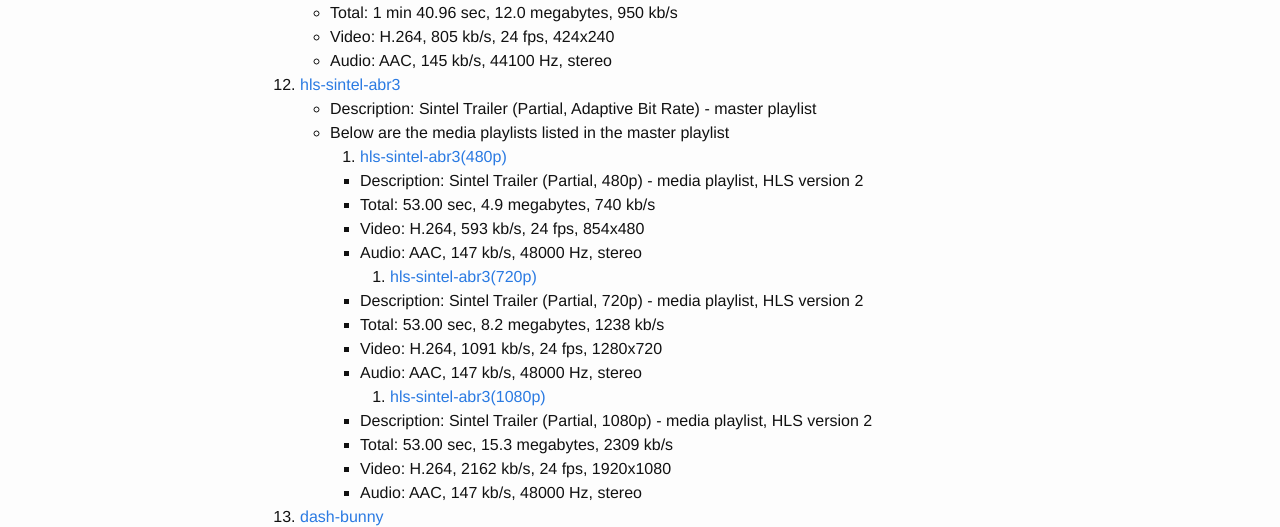
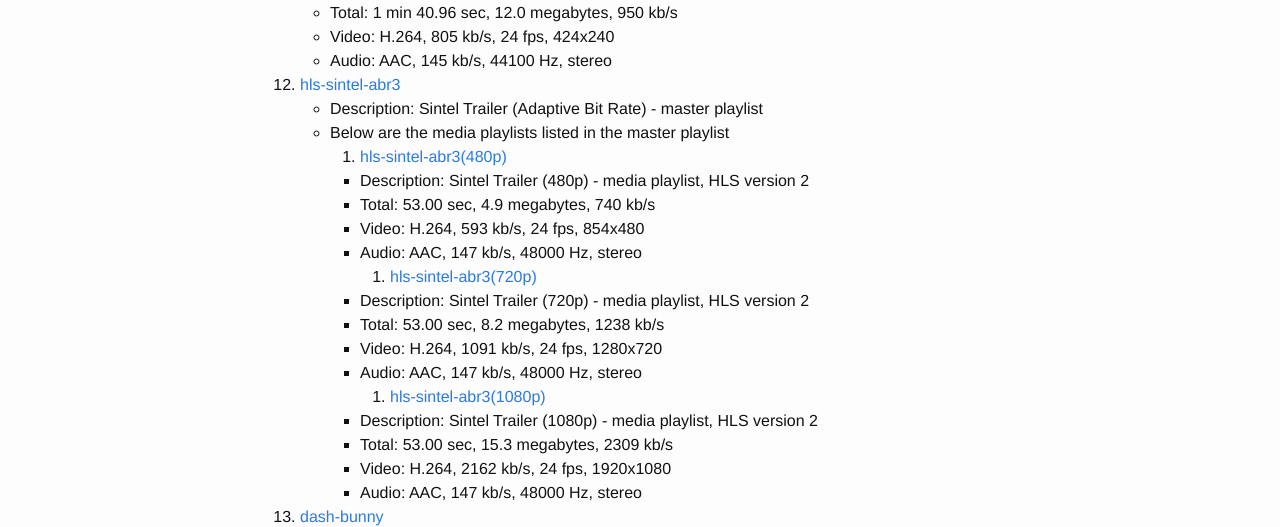
Before and after one commit to EvoStream/sample_content, a Jekyll site: the page built from _posts/2016-01-01-index.md, in a window 1280 px wide. Shown: the part 1503-2030 px from the top of the page. Built offline with Jekyll 4.4.1, drawn with Linux system fonts in a browser that asks for light colours.

Commit message:
Additional corrections to content description

```diff
--- a/_posts/2016-01-01-index.md
+++ b/_posts/2016-01-01-index.md
@@ -63,20 +63,20 @@ permalink: table_of_contents
    - Video: H.264, 805 kb/s, 24 fps, 424x240
    - Audio: AAC, 145 kb/s, 44100 Hz, stereo
 1. [hls-sintel-abr3]({{site.url}}{{site.baseurl}}/assets/hls-sintel-abr3/playlist.m3u8)
-   - Description: Sintel Trailer (Partial, Adaptive Bit Rate) - master playlist
+   - Description: Sintel Trailer (Adaptive Bit Rate) - master playlist
    - Below are the media playlists listed in the master playlist
    1. [hls-sintel-abr3(480p)]({{site.url}}{{site.baseurl}}/assets/hls-sintel-abr3/sintel480p/playlist.m3u8)
-      - Description: Sintel Trailer (Partial, 480p) - media playlist, HLS version 2
+      - Description: Sintel Trailer (480p) - media playlist, HLS version 2
       - Total: 53.00 sec, 4.9 megabytes, 740 kb/s
       - Video: H.264, 593 kb/s, 24 fps, 854x480
       - Audio: AAC, 147 kb/s, 48000 Hz, stereo
    1. [hls-sintel-abr3(720p)]({{site.url}}{{site.baseurl}}/assets/hls-sintel-abr3/sintel720p/playlist.m3u8)
-      - Description: Sintel Trailer (Partial, 720p) - media playlist, HLS version 2
+      - Description: Sintel Trailer (720p) - media playlist, HLS version 2
       - Total: 53.00 sec, 8.2 megabytes, 1238 kb/s
       - Video: H.264, 1091 kb/s, 24 fps, 1280x720
       - Audio: AAC, 147 kb/s, 48000 Hz, stereo
    1. [hls-sintel-abr3(1080p)]({{site.url}}{{site.baseurl}}/assets/hls-sintel-abr3/sintel1080p/playlist.m3u8)
-      - Description: Sintel Trailer (Partial, 1080p) - media playlist, HLS version 2
+      - Description: Sintel Trailer (1080p) - media playlist, HLS version 2
       - Total: 53.00 sec, 15.3 megabytes, 2309 kb/s
       - Video: H.264, 2162 kb/s, 24 fps, 1920x1080
       - Audio: AAC, 147 kb/s, 48000 Hz, stereo
```
